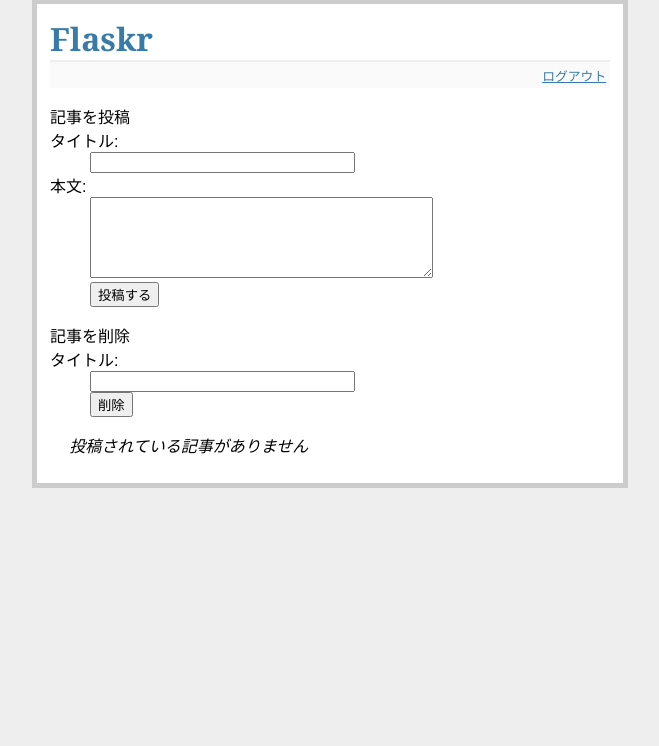
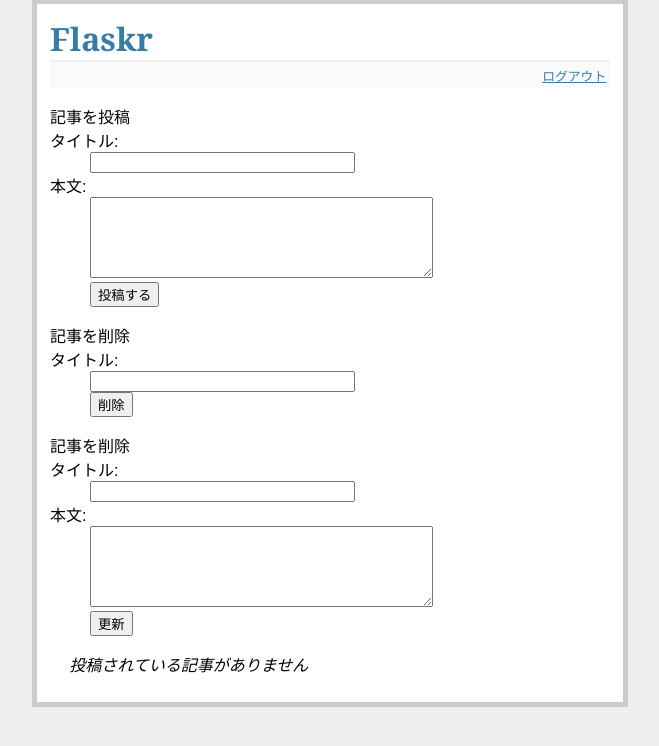
Before and after one commit to A-certain-name/blog, a Flask app: page / in a window 1280 px wide. Shown: the part 33-779 px from the top of the page, without its empty margins (310-969 px from the left). Run offline with Flask 2, Linux system fonts and the light colour scheme; the visitor is signed in with stand-in values (Sample User, id 1); data that the repository does not hold is empty.

Commit message:
Add article update function

```diff
--- a/work4/app.py
+++ b/work4/app.py
@@ -68,6 +68,17 @@ def delete():
     flash(u'記事をが削除しました')
     return redirect(url_for('index'))
 
+#記事更新
+@app.route('/put', methods=['POST'])
+def put():
+    if not session.get('logged_in'):
+        abort(401)
+    g.db.execute('update entries  set text = ? where title = ?',
+                 [request.form['text'], request.form['title']])
+    g.db.commit()
+    flash(u'新しい記事が更新されました')
+    return redirect(url_for('index'))
+
 #ログイン機能
 @app.route('/login', methods=['GET', 'POST'])
 def login():
--- a/work4/templates/index.html
+++ b/work4/templates/index.html
@@ -20,6 +20,18 @@
         <dd><input type="submit" value="削除">
       </dl>
     </form>
+    <form action="{{ url_for('put') }}" method="post" class="put">
+      <dl>
+        <dt>記事を削除
+        <dt>タイトル:
+        <dd><input type="text" size=30 name="title">
+        <dd><input type="hidden" name="_method" value="PUT">
+	<dt>本文:
+        <dd><textarea name="text" rows=5 cols=40></textarea>
+	<dd><input type="hidden" name="_method" value="PUT">
+        <dd><input type="submit" value="更新">
+      </dl>
+    </form>
   {% endif %}
   <ul class="entries">
   {% for entry in entries %}
```
